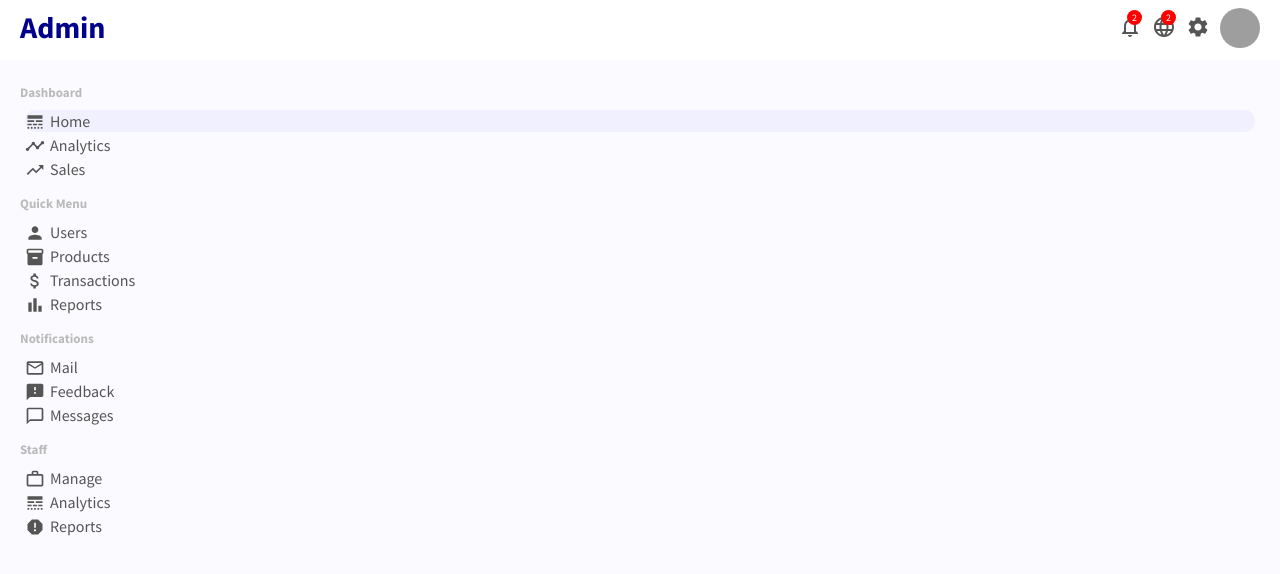
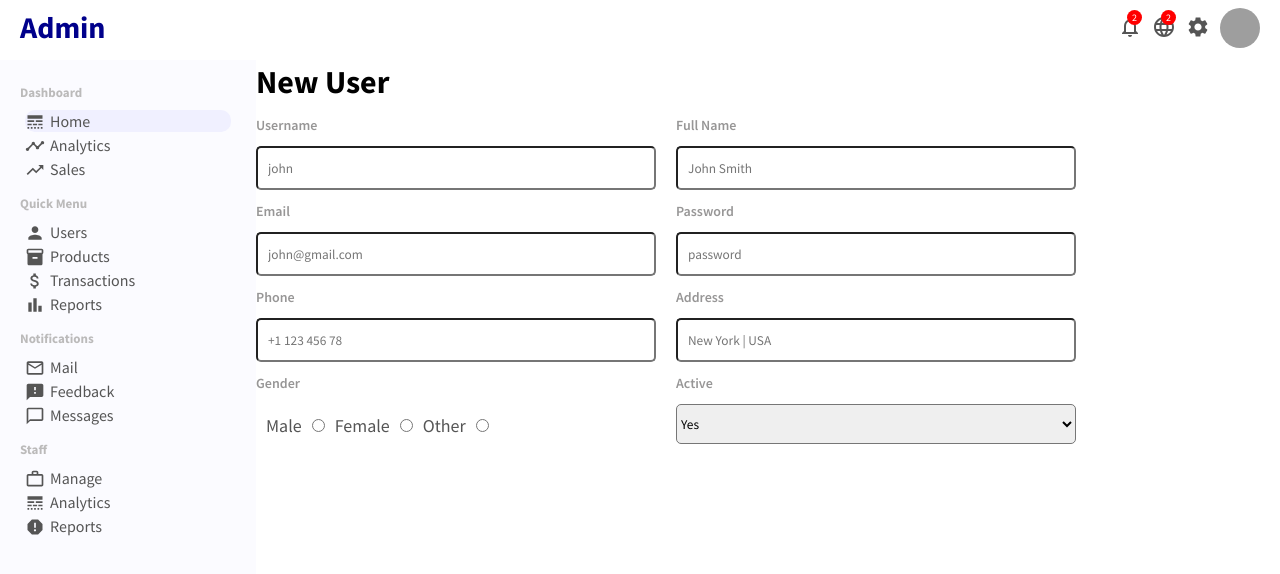
Before and after one commit to jaffasunny/admin_dashboard_reactapp, a React (Create React App) app: page /newUser in a window 1280 px wide. Shown: the top 574 px of the page. Built offline with nearby package versions, Linux system fonts and the light colour scheme; grey boxes are pictures that could not be loaded.

Commit message:
Working on User Component

```diff
--- a/package.json
+++ b/package.json
@@ -19,7 +19,7 @@
 		"web-vitals": "^2.1.4"
 	},
 	"scripts": {
-    "start": "react-scripts start",
+		"start": "set PORT=3001 && react-scripts start",
 		"build": "react-scripts build",
 		"test": "react-scripts test",
 		"eject": "react-scripts eject"
--- a/src/App.js
+++ b/src/App.js
@@ -1,10 +1,11 @@
 import "./app.css";
-import Home from "./components/pages/Home/Home";
 import Sidebar from "./components/sidebar/Sidebar";
 import Topbar from "./components/topbar/Topbar";
 import { BrowserRouter as Router, Routes, Route } from "react-router-dom";
-import UserList from "./components/pages/userList/UserList";
-import User from "./components/pages/user/User";
+import Home from "./pages/Home/Home";
+import UserList from "./pages/userList/UserList";
+import User from "./pages/user/User";
+import NewUser from "./pages/newUser/NewUser";
 
 function App() {
 	return (
@@ -17,6 +18,7 @@
 						<Route path="/" element={<Home />} />
 						<Route path="/users" element={<UserList />} />
 						<Route path="/user/:userId" element={<User />} />
+						<Route path="/newUser" element={<NewUser />} />
 					</Routes>
 				</div>
 			</div>
--- /dev/null
+++ b/src/pages/newUser/NewUser.jsx
@@ -0,0 +1,56 @@
+import React from "react";
+import "./newUser.css";
+
+const NewUser = () => {
+	return (
+		<div className="newUser">
+			<h1 className="newUserTitle">New User</h1>
+			<form className="newUserForm">
+				<div className="newUserItem">
+					<label>Username</label>
+					<input type="text" placeholder="john" />
+				</div>
+				<div className="newUserItem">
+					<label>Full Name</label>
+					<input type="text" placeholder="John Smith" />
+				</div>
+				<div className="newUserItem">
+					<label>Email</label>
+					<input type="email" placeholder="john@gmail.com" />
+				</div>
+				<div className="newUserItem">
+					<label>Password</label>
+					<input type="Password" placeholder="password" />
+				</div>
+				<div className="newUserItem">
+					<label>Phone</label>
+					<input type="text" placeholder="+1 123 456 78" />
+				</div>
+				<div className="newUserItem">
+					<label>Address</label>
+					<input type="text" placeholder="New York | USA" />
+				</div>
+				<div className="newUserItem">
+					<label>Gender</label>
+					<div className="newUserGender">
+						<label for="male">Male</label>
+						<input type="radio" id="male" value="male" />
+						<label for="female">Female</label>
+						<input type="radio" id="female" value="female" />
+						<label for="other">Other</label>
+						<input type="radio" id="other" value="other" />
+					</div>
+				</div>
+				<div className="newUserItem">
+					<label>Active</label>
+					<select name="active" id="active" className="newUserSelect">
+						<option value="yes">Yes</option>
+						<option value="no">No</option>
+					</select>
+				</div>
+			</form>
+		</div>
+	);
+};
+
+export default NewUser;
--- /dev/null
+++ b/src/pages/newUser/newUser.css
@@ -0,0 +1,45 @@
+.newUser {
+	flex: 4;
+}
+
+.newUserForm {
+	display: flex;
+	flex-wrap: wrap;
+}
+
+.newUserItem {
+	width: 400px;
+	display: flex;
+	flex-direction: column;
+	margin-top: 10px;
+	margin-right: 20px;
+}
+
+.newUserItem > label {
+	font-weight: 600;
+	font-size: 14px;
+	margin-bottom: 10px;
+	color: rgb(151, 150, 150);
+}
+
+.newUserItem > input {
+	height: 20px;
+	padding: 10px;
+	bottom: 1px solid gray;
+	border-radius: 5px;
+}
+
+.newUserGender > input {
+	margin-top: 15px;
+}
+
+.newUserGender > label {
+	margin: 10px;
+	font-size: 18px;
+	color: #555;
+}
+
+.newUserSelect {
+	height: 40px;
+	border-radius: 5px;
+}
--- a/src/components/pages/user/User.jsx
+++ b/src/pages/user/User.jsx
@@ -6,14 +6,18 @@
 	MailOutline,
 	PermIdentity,
 	PhoneAndroid,
+	Publish,
 } from "@mui/icons-material";
+import { Link } from "react-router-dom";
 
 const User = () => {
 	return (
 		<div className="user">
 			<div className="userTitleContainer">
 				<h1 className="userTitle">Edit User</h1>
-				<button className="userAddButton">Create</button>
+				<Link to={"/newUser"}>
+					<button className="userAddButton">Create</button>
+				</Link>
 			</div>
 			<div className="userContainer">
 				<div className="userShow">
@@ -65,8 +69,7 @@
 									className="userUpdateInput"
 								/>
 							</div>
-						</div>
-						<div className="userUpdateLeft">
+
 							<div className="userUpdateItem">
 								<label>Full name</label>
 								<input
@@ -75,8 +78,25 @@
 									className="userUpdateInput"
 								/>
 							</div>
-						</div>
-						<div className="userUpdateLeft">
+
+							<div className="userUpdateItem">
+								<label>Username</label>
+								<input
+									type="text"
+									placeholder="annabeck99"
+									className="userUpdateInput"
+								/>
+							</div>
+
+							<div className="userUpdateItem">
+								<label>Username</label>
+								<input
+									type="text"
+									placeholder="annabeck99"
+									className="userUpdateInput"
+								/>
+							</div>
+
 							<div className="userUpdateItem">
 								<label>Username</label>
 								<input
@@ -86,27 +106,25 @@
 								/>
 							</div>
 						</div>
-						<div className="userUpdateLeft">
-							<div className="userUpdateItem">
-								<label>Username</label>
+						<div className="userUpdateRight">
+							<div className="userUpdateUpload">
+								<img
+									src="https://images.pexels.com/photos/7561757/pexels-photo-7561757.jpeg?auto=compress&cs=tinysrgb&dpr=1&w=500"
+									alt="usr upload img"
+									className="userUpdateImg"
+								/>
+								<label htmlFor="file">
+									<Publish className="userUpdateIcon" />
+								</label>
 								<input
-									type="text"
-									placeholder="annabeck99"
-									className="userUpdateInput"
+									type="file"
+									name=""
+									id="file"
+									style={{ display: "none" }}
 								/>
 							</div>
+							<button className="userUpdateButton">Update</button>
 						</div>
-						<div className="userUpdateLeft">
-							<div className="userUpdateItem">
-								<label>Username</label>
-								<input
-									type="text"
-									placeholder="annabeck99"
-									className="userUpdateInput"
-								/>
-							</div>
-						</div>
-						<div className="userUpdateRight"></div>
 					</form>
 				</div>
 			</div>
--- a/src/components/pages/user/user.css
+++ b/src/pages/user/user.css
@@ -88,3 +88,65 @@
 .userShowInfoTitle {
 	margin-left: 10px;
 }
+
+.userUpdateImg {
+	width: 100px;
+	height: 100px;
+	border-radius: 10px;
+	object-fit: cover;
+	margin-right: 20px;
+}
+
+.userUpdateIcon {
+	cursor: pointer;
+}
+
+.userUpdateForm {
+	display: flex;
+	justify-content: space-between;
+	margin-top: 20px;
+}
+
+.userUpdateItem {
+	display: flex;
+	flex-direction: column;
+	margin-top: 10px;
+}
+
+.userUpdateItem > label {
+	margin-bottom: 5px;
+	font-size: 14px;
+}
+
+.userUpdateInput {
+	border: none;
+	height: 30px;
+	width: 250px;
+	border-bottom: 1px solid gray;
+}
+
+.userUpdateTitle {
+	font-size: 24px;
+	font-weight: 600;
+}
+
+.userUpdateRight {
+	display: flex;
+	flex-direction: column;
+	justify-content: space-between;
+}
+
+.userUpdateUpload {
+	display: flex;
+	align-items: center;
+}
+
+.userUpdateButton {
+	border: none;
+	border-radius: 5px;
+	padding: 5px;
+	cursor: pointer;
+	background-color: darkblue;
+	color: white;
+	font-weight: bolder;
+}
--- a/src/components/pages/userList/UserList.jsx
+++ b/src/pages/userList/UserList.jsx
@@ -1,7 +1,7 @@
 import React, { useState } from "react";
 import "./userList.css";
 import { DataGrid } from "@mui/x-data-grid";
-import { userRows } from "../../dummyData";
+import { userRows } from "../../components/dummyData";
 import { DeleteOutline } from "@mui/icons-material";
 import { Link } from "react-router-dom";
 
```
Also changed, not shown: src/pages/Home/Home.jsx (renamed from src/components/pages/Home/Home.jsx, +5 -5 lines), src/pages/Home/home.css (renamed from src/components/pages/Home/home.css), src/pages/userList/userList.css (renamed from src/components/pages/userList/userList.css). Lines whose indentation alone changed are shown as unchanged.
